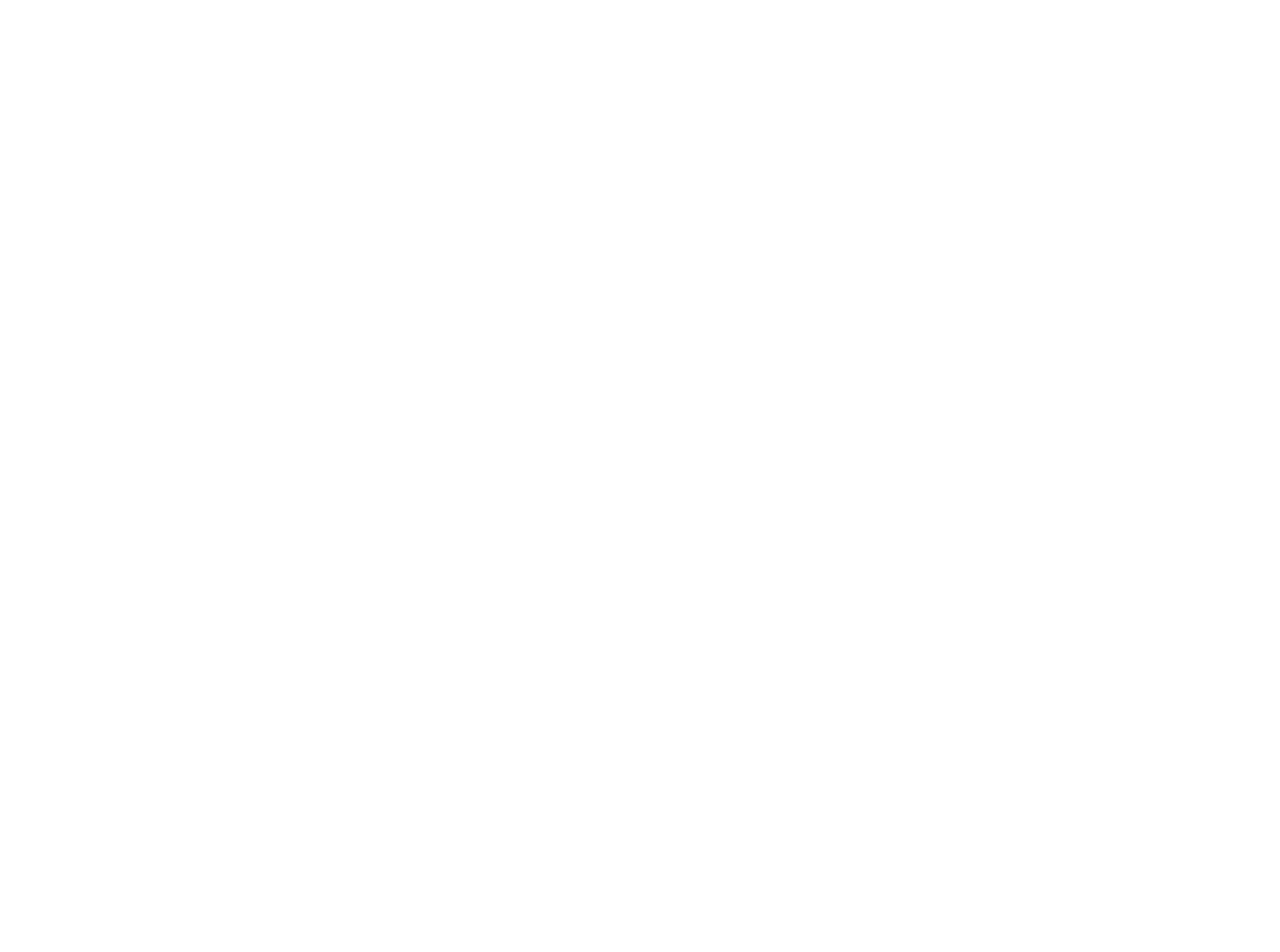
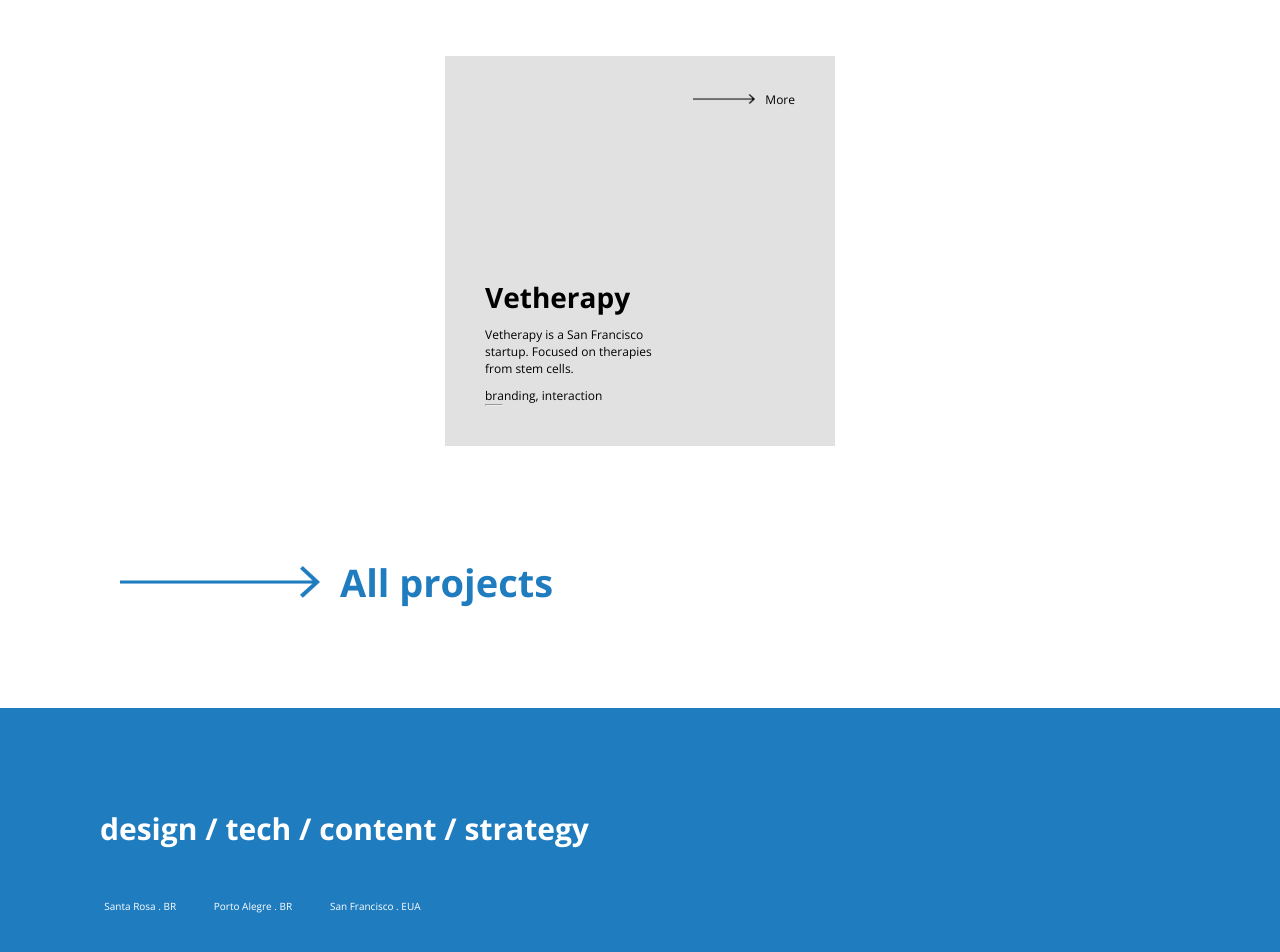
Before and after one commit to DanielGou/gh-landing-page, a React (Create React App) app: page / in a window 1280 px wide. Shown: the part 2117-3069 px from the top of the page. Before the commit the page ends 2083 px from the top, so only its background shows below. Built offline with nearby package versions, Linux system fonts and the light colour scheme.

Commit message:
web version finished

```diff
--- a/src/App.css
+++ b/src/App.css
@@ -28,7 +28,6 @@
 }
 
 .blockCards{
-    width: 80%;
     margin-left: auto;
     margin-right: auto;
     text-align: center;
@@ -38,6 +37,7 @@
     display: flex;
     flex-wrap: wrap;
     justify-content: space-around;
+    max-width: 1200px;
 }
 
 .App button{
@@ -53,6 +53,7 @@
 
 .cases{
     display: flex;
+    flex-wrap: wrap;
     justify-content: center;
 }
 
@@ -62,3 +63,15 @@
     margin: 0;
     float: left;
 }
+
+.seta{
+    display: flex;
+    align-items: center;
+    margin-left: 100px;
+    margin-top: 80px;
+}
+
+.seta img{
+    padding: 0 20px;
+    width: 200px;
+}
--- a/src/App.js
+++ b/src/App.js
@@ -4,8 +4,10 @@
 import Form from "./components/Form"
 import Card from './components/Card';
 import Case from './components/Case'
+import Footer from './components/Footer';
 
 import landingPicture from "./assets/landingPicture.jpg"
+import seta from "./assets/seta.png"
 
 function App() {
   return (
@@ -42,12 +44,19 @@
         <button>Entre em contato</button>
       </div>
 
-      <div className="title">Cases</div>
+      <div className="title" style={{padding: "0 5%", marginTop: "100px"}}>Cases</div>
 	  <div className="cases">
-		<Case title="Godoc" text="Godoc is an app for scheduling of medical appointments." topics="branding, interaction" theme="blue"/>
-		<Case title="Gerencial" text="Gerencial is an office of auditing, accounting and consulting." topics="branding, interaction" theme="image"/>
-		<Case title="Vetherapy" text="Vetherapy is a San Francisco startup. Focused on therapies from stem cells." topics="branding, interaction" theme="grey"/>
+		  <Case title="Godoc" text="Godoc is an app for scheduling of medical appointments." topics="branding, interaction" theme="blue"/>
+		  <Case title="Gerencial" text="Gerencial is an office of auditing, accounting and consulting." topics="branding, interaction" theme="image"/>
+		  <Case title="Vetherapy" text="Vetherapy is a San Francisco startup. Focused on therapies from stem cells." topics="branding, interaction" theme="grey"/>
 	  </div>
+
+    <div className="seta">
+      <img src={seta} alt="seta"/>
+      <div className="title">All projects</div>
+    </div>
+
+    <Footer/>
     </div>
   );
 }
--- a/src/components/Cases.css
+++ b/src/components/Cases.css
@@ -1,8 +1,8 @@
 @import url('https://fonts.googleapis.com/css2?family=Open+Sans&display=swap');
 
 .Case{
-    width: 350px;
-    height: 350px;
+    width: 310px;
+    height: 310px;
     padding: 40px;
     display: flex;
     flex-direction: column;
@@ -48,7 +48,7 @@
     justify-content: flex-end;
     align-items: center;
     font-weight: 400;
-    margin-bottom: 225px;
+    margin-bottom: 170px;
 }
 
 .caseSeta img{
--- a/src/components/Components.css
+++ b/src/components/Components.css
@@ -98,3 +98,24 @@
     padding-top: 20px;
     font-size: 12px;
 }
+
+.Footer{
+    height: 250px;
+    background-color: rgb(31, 124, 191);
+    margin-top: 100px;
+    font-family: 'Open Sans', sans-serif;
+    font-weight: 700;
+    font-size: 30px;
+    color: white;
+    padding: 50px;
+}
+
+.locais{
+    display: flex;
+    width: 30%;
+    justify-content: space-around;
+    font-family: 'Open Sans', sans-serif;
+    font-weight: 300;
+    font-size: 10px;
+    padding: 0 3% ;
+}
--- /dev/null
+++ b/src/components/Footer.js
@@ -0,0 +1,18 @@
+import "./Components.css"
+
+function Footer(){
+    return(
+        <div className="Footer">
+            <div style={{padding: "50px"}}>
+                design / tech / content / strategy
+            </div>
+            <div className="locais">
+                <div>Santa Rosa . BR</div>
+                <div>Porto Alegre . BR</div>
+                <div>San Francisco . EUA</div>
+            </div>
+        </div>
+    )
+}
+
+export default Footer;
```
